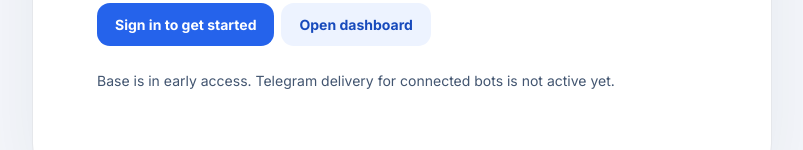
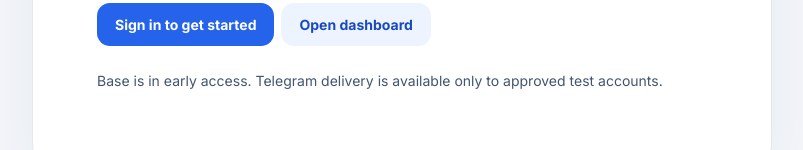
Before and after one commit to sautilink/Base, a Next.js app in the folder apps/web/: page / in a window 1280 px wide. Shown: the part 485-635 px from the top of the page, without its empty margins (238-1041 px from the left). Built offline with nearby package versions, Linux system fonts and the light colour scheme.

Commit message:
fix(base): show accurate restricted Telegram delivery status

```diff
--- a/apps/web/app/page.tsx
+++ b/apps/web/app/page.tsx
@@ -10,6 +10,6 @@ export default function Home() {
       <Link href="/login" className="primary-link">Sign in to get started</Link>
       <Link href="/dashboard" className="secondary-link">Open dashboard</Link>
     </div>
-    <p className="notice" style={{ marginTop: 24 }}>Base is in early access. Telegram delivery for connected bots is not active yet.</p>
+    <p className="notice" style={{ marginTop: 24 }}>Base is in early access. Telegram delivery is available only to approved test accounts.</p>
   </section></main>;
 }
```
